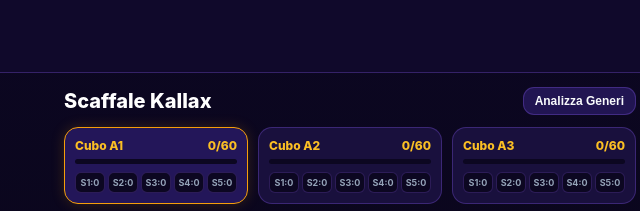
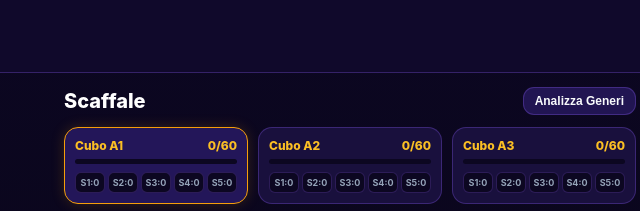
Before and after one commit to theonlysaint/VinylVault-, a plain HTML site: page index.html in a window 1280 px wide. Shown: the top 211 px of the page, 290-930 px from the left. Drawn offline with Linux system fonts and the light colour scheme.

Commit message:
Update index.html

```diff
--- a/index.html
+++ b/index.html
@@ -753,7 +753,7 @@
   <!-- TAB 1: SCAFFALE -->
   <section id="tab-shelf" class="tab-view active">
     <h2>
-      <span>Scaffale Kallax</span>
+      <span>Scaffale</span>
       <button class="btn btn-outline" style="padding:6px 11px;font-size:12px;" onclick="openGenreAnalysis()">Analizza Generi</button>
     </h2>
     <div id="kallaxGrid" class="kallax-grid"></div>
```
